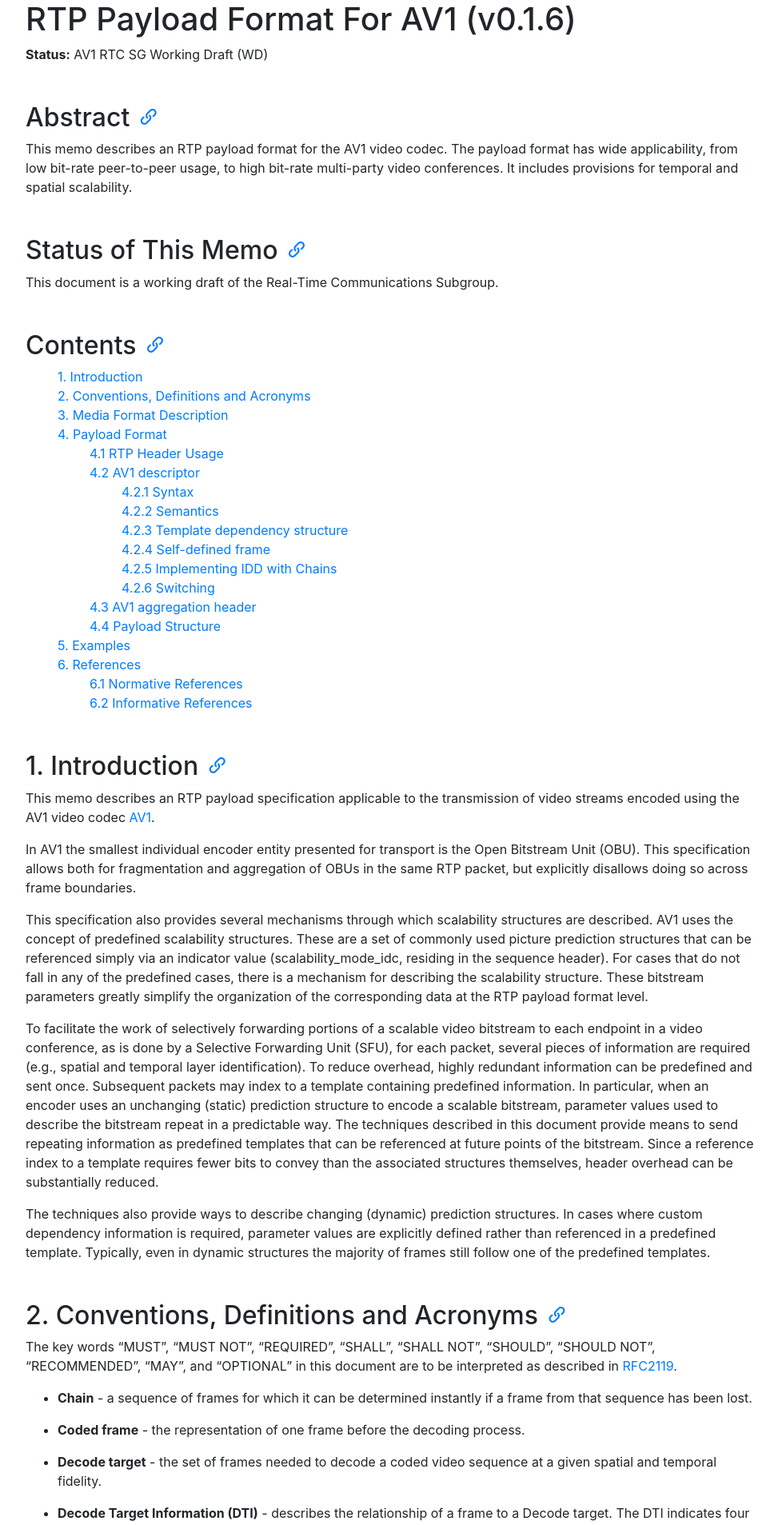
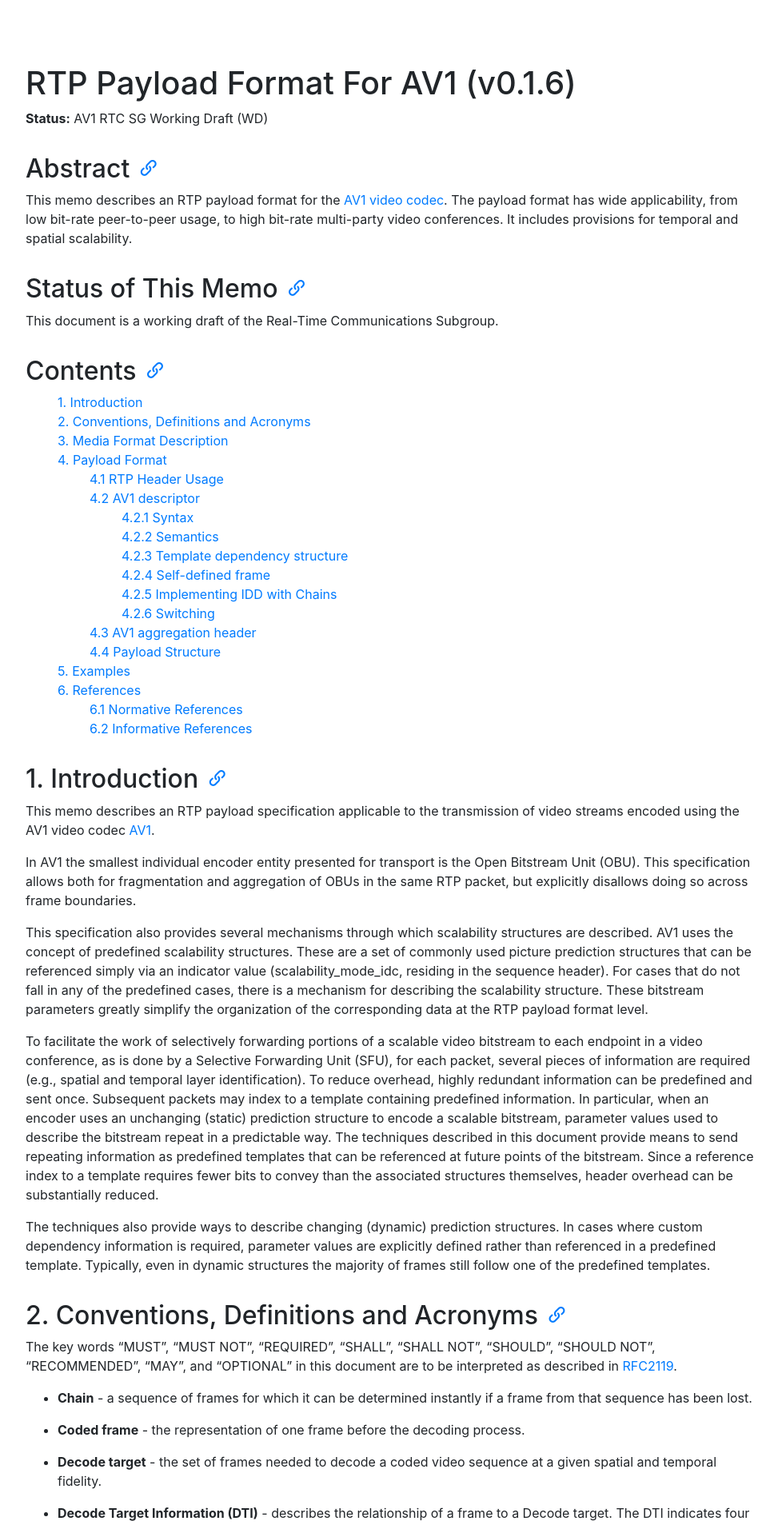
Before and after one commit to AOMediaCodec/av1-rtp-spec, a Jekyll site: the page built from index.md, in a window 1280 px wide. Shown: the top 1907 px of the page at 80% size, without its empty margins (53-1026 px from the left). Built offline with Jekyll 4.4.1, drawn with Linux system fonts in a browser that asks for light colours; nearby versions of some CDN libraries; some of the changed lines change nothing that is shown.

Commit message:
Heading whitespace

```diff
--- a/assets/css/av1-rtp-spec.sass
+++ b/assets/css/av1-rtp-spec.sass
@@ -173,5 +173,8 @@ div.highlighter-rouge
 
 // Headings vertical whitespace
 
+h1
+  margin-top: 2em
+
 h2,h3, h4
-  margin-top: 1.5em
+  margin-top: 1em
--- a/av1-rtp-spec.md
+++ b/av1-rtp-spec.md
@@ -9,10 +9,10 @@ RTP Payload Format For AV1 (v0.1.6)
 ## Abstract
 {:.no_toc .no_count}
 
-This memo describes an RTP payload format for the AV1 video codec. The payload
-format has wide applicability, from low bit-rate peer-to-peer usage, to high
-bit-rate multi-party video conferences. It includes provisions for temporal and
-spatial scalability.
+This memo describes an RTP payload format for the [AV1 video codec][AV1]. The
+payload format has wide applicability, from low bit-rate peer-to-peer usage, to
+high bit-rate multi-party video conferences. It includes provisions for temporal
+and spatial scalability.
 
 
 ## Status of This Memo
```
